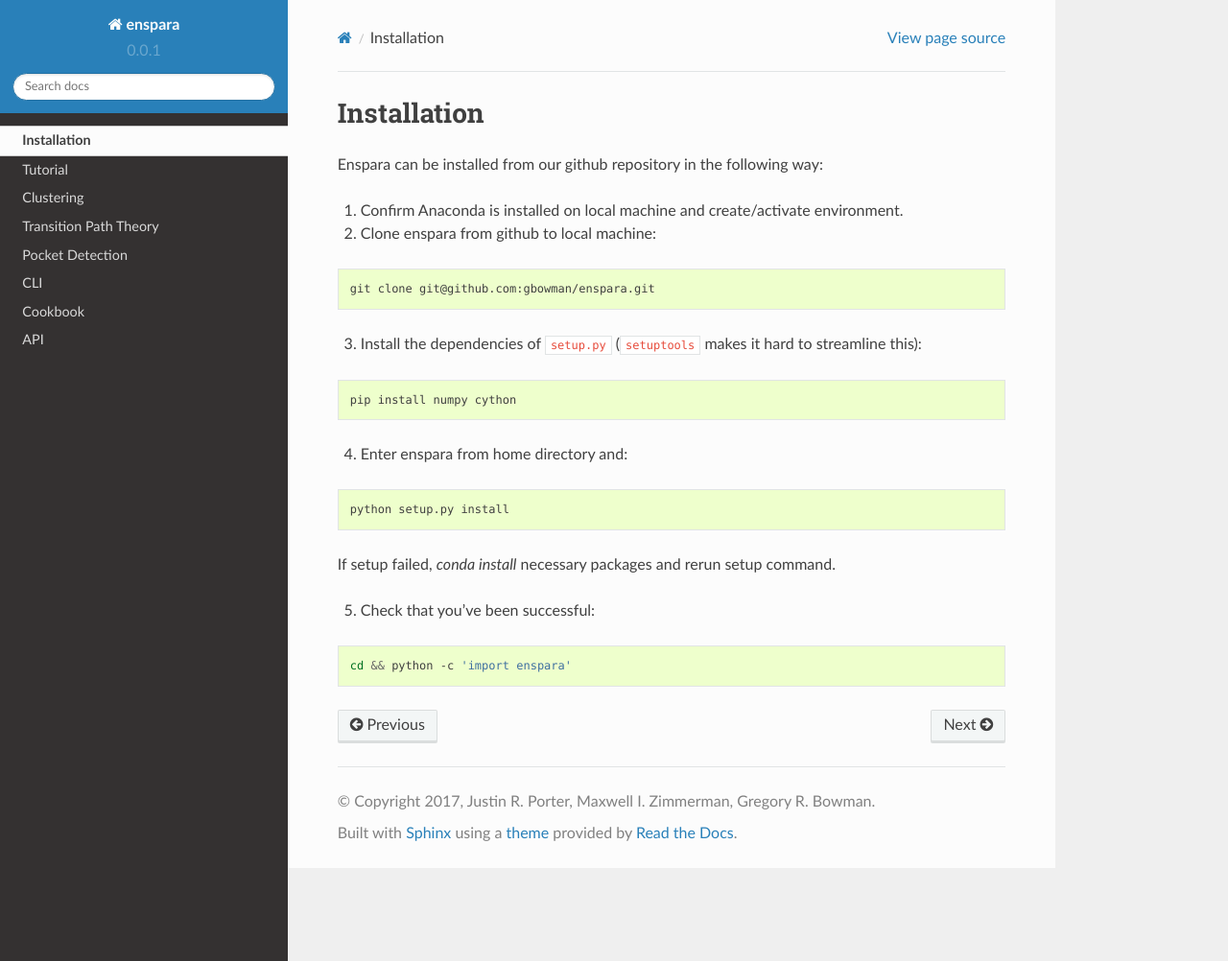
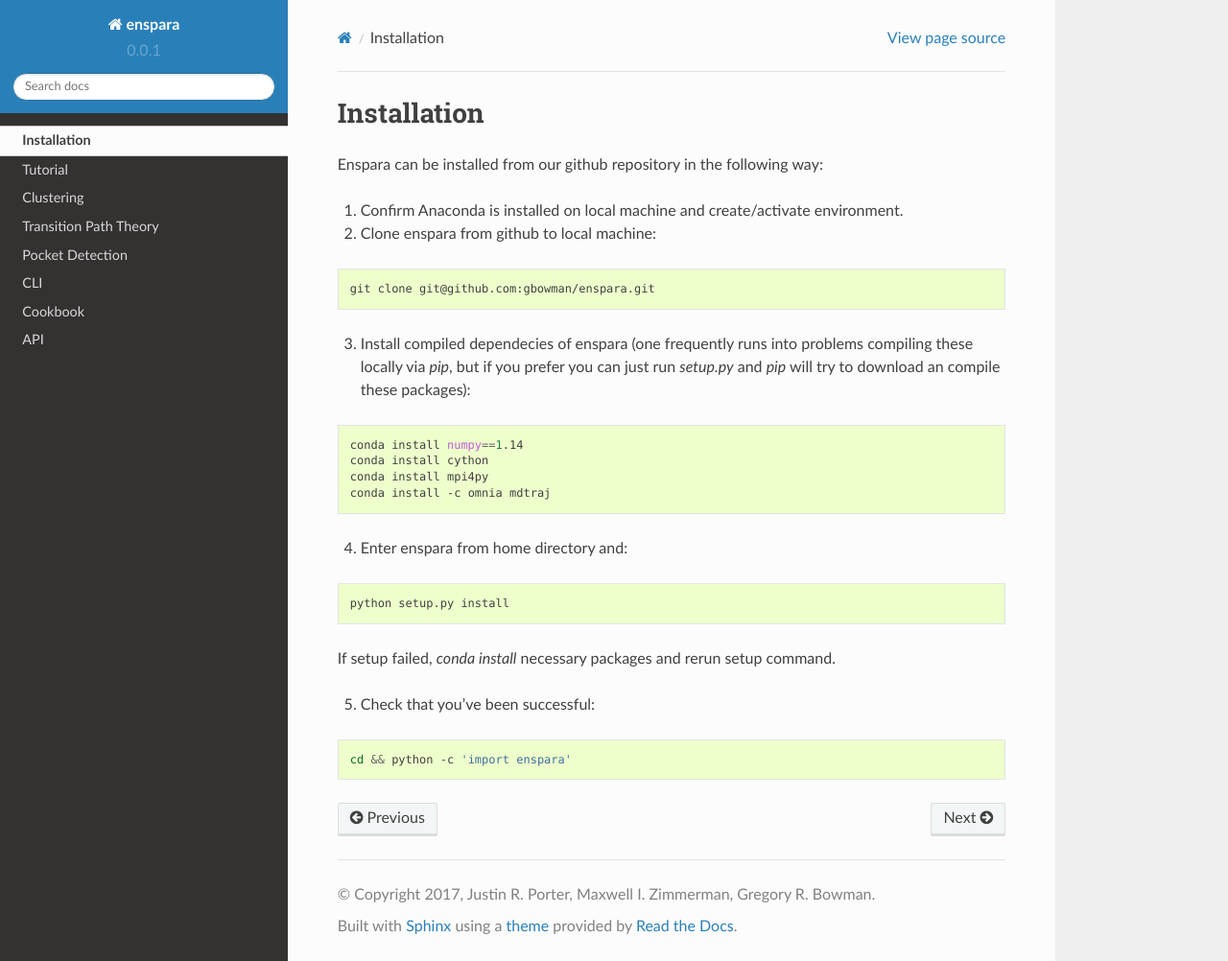
Before and after one commit to bowman-lab/enspara, a Sphinx documentation site: the page built from docs/source/installation.rst, in a window 1280 px wide and 1002 px high. Shown: the whole window at 96% size. Built offline with Sphinx 7.4.7 and the Read the Docs theme 2.0.0, drawn with Linux system fonts in a browser that asks for light colours.

Commit message:
Update installation.rst

```diff
--- a/docs/source/installation.rst
+++ b/docs/source/installation.rst
@@ -11,11 +11,14 @@
 
 	git clone git@github.com:gbowman/enspara.git
 
-3. Install the dependencies of ``setup.py`` (``setuptools`` makes it hard to streamline this):
+3. Install compiled dependecies of enspara (one frequently runs into problems compiling these locally via `pip`, but if you prefer you can just run `setup.py` and `pip` will try to download an compile these packages):
 
 .. code-block:: bash
 
-	pip install numpy cython
+	conda install numpy==1.14
+	conda install cython
+	conda install mpi4py
+	conda install -c omnia mdtraj
 
 4. Enter enspara from home directory and:
 
```
